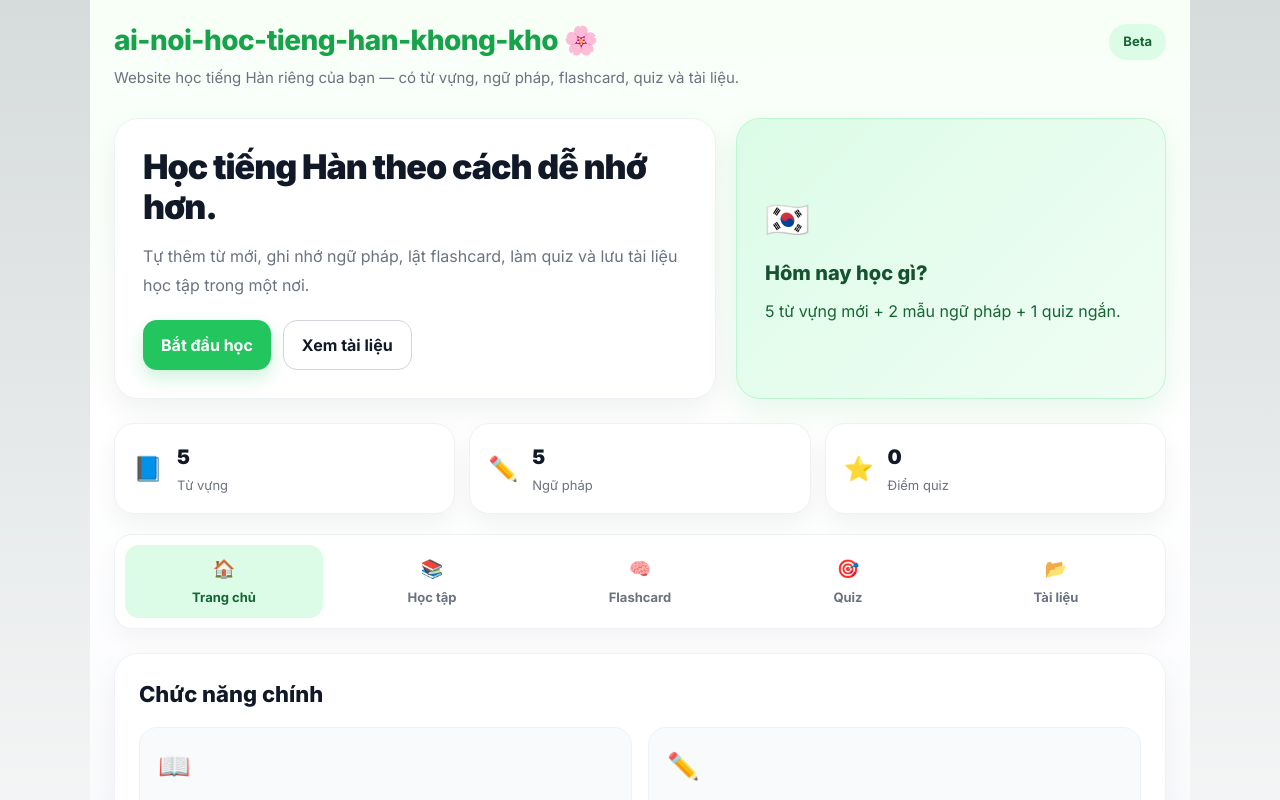
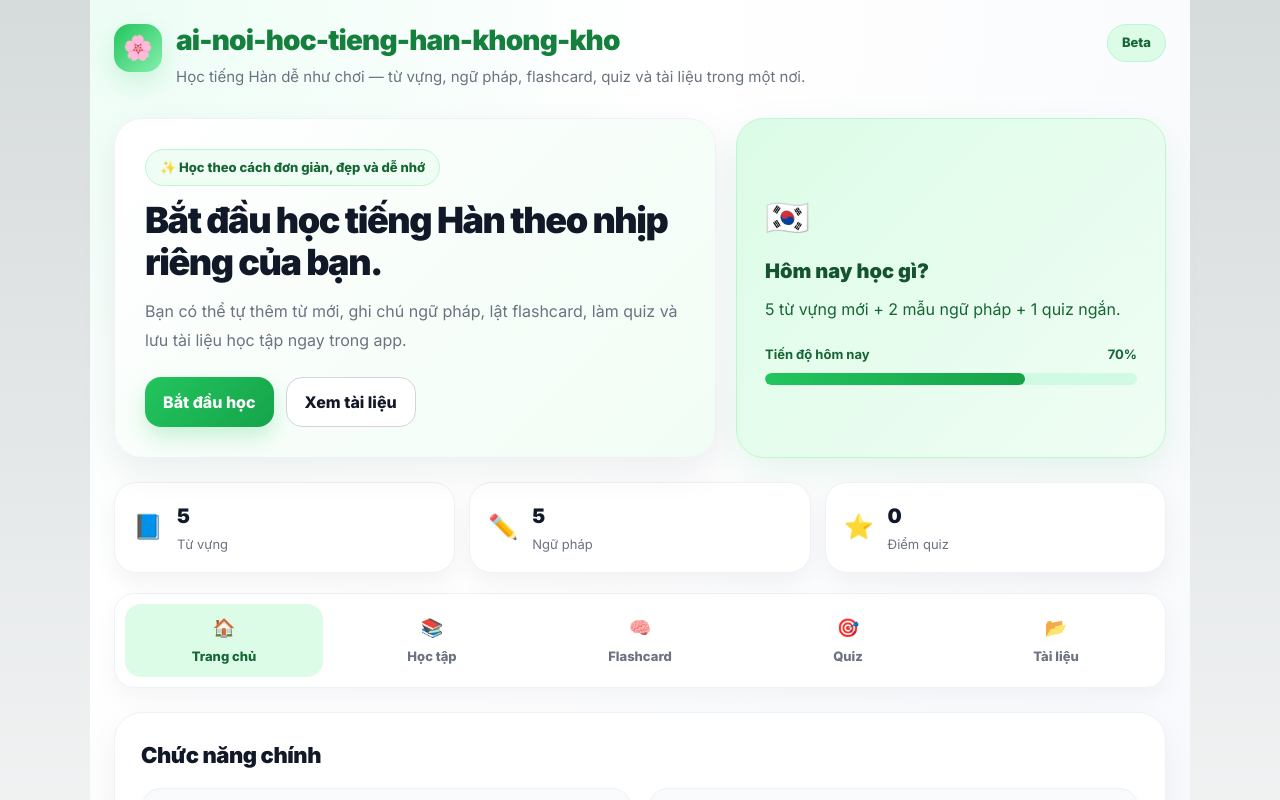
Before and after one commit to trucluong050423-source/stackblitz-starters-g6vepnn8, a Next.js app: page / in a window 1280 px wide. Shown: the top 800 px of the page. Built offline with nearby package versions, Linux system fonts and the light colour scheme.

Commit message:
Update page.tsx

```diff
--- a/app/page.tsx
+++ b/app/page.tsx
@@ -58,7 +58,6 @@ export default function Page() {
   const [quizFeedback, setQuizFeedback] = useState<string | null>(null);
   const [score, setScore] = useState(0);
 
-  // Load saved data
   useEffect(() => {
     const savedVocab = localStorage.getItem("ainoi_vocab");
     const savedGrammar = localStorage.getItem("ainoi_grammar");
@@ -67,7 +66,6 @@ export default function Page() {
     if (savedGrammar) setGrammar(JSON.parse(savedGrammar));
   }, []);
 
-  // Save data
   useEffect(() => {
     localStorage.setItem("ainoi_vocab", JSON.stringify(vocab));
   }, [vocab]);
@@ -170,22 +168,28 @@ export default function Page() {
 
   return (
     <div style={styles.page}>
+      {/* TOP HERO */}
       <header style={styles.header}>
-        <div>
-          <h1 style={styles.brand}>ai-noi-hoc-tieng-han-khong-kho 🌸</h1>
-          <p style={styles.subtitle}>
-            Website học tiếng Hàn riêng của bạn — có từ vựng, ngữ pháp, flashcard, quiz và tài liệu.
-          </p>
+        <div style={styles.brandBlock}>
+          <div style={styles.brandIcon}>🌸</div>
+          <div>
+            <h1 style={styles.brand}>ai-noi-hoc-tieng-han-khong-kho</h1>
+            <p style={styles.subtitle}>
+              Học tiếng Hàn dễ như chơi — từ vựng, ngữ pháp, flashcard, quiz và tài liệu trong một nơi.
+            </p>
+          </div>
         </div>
 
         <div style={styles.badge}>Beta</div>
       </header>
 
+      {/* HERO */}
       <section style={styles.hero}>
         <div style={styles.heroLeft}>
-          <h2 style={styles.heroTitle}>Học tiếng Hàn theo cách dễ nhớ hơn.</h2>
+          <div style={styles.heroTag}>✨ Học theo cách đơn giản, đẹp và dễ nhớ</div>
+          <h2 style={styles.heroTitle}>Bắt đầu học tiếng Hàn theo nhịp riêng của bạn.</h2>
           <p style={styles.heroText}>
-            Tự thêm từ mới, ghi nhớ ngữ pháp, lật flashcard, làm quiz và lưu tài liệu học tập trong một nơi.
+            Bạn có thể tự thêm từ mới, ghi chú ngữ pháp, lật flashcard, làm quiz và lưu tài liệu học tập ngay trong app.
           </p>
 
           <div style={styles.heroActions}>
@@ -205,10 +209,21 @@ export default function Page() {
             <p style={styles.heroCardText}>
               5 từ vựng mới + 2 mẫu ngữ pháp + 1 quiz ngắn.
             </p>
+
+            <div style={styles.progressWrap}>
+              <div style={styles.progressLabel}>
+                <span>Tiến độ hôm nay</span>
+                <span>70%</span>
+              </div>
+              <div style={styles.progressBar}>
+                <div style={styles.progressFill} />
+              </div>
+            </div>
           </div>
         </div>
       </section>
 
+      {/* STATS */}
       <section style={styles.statsGrid}>
         {stats.map((item) => (
           <div key={item.label} style={styles.statCard}>
@@ -221,6 +236,7 @@ export default function Page() {
         ))}
       </section>
 
+      {/* TOP NAV */}
       <nav style={styles.nav}>
         {tabs.map((item) => (
           <button
@@ -237,6 +253,7 @@ export default function Page() {
         ))}
       </nav>
 
+      {/* CONTENT */}
       <main style={styles.main}>
         {tab === "home" && (
           <section style={styles.section}>
@@ -481,6 +498,23 @@ export default function Page() {
           </section>
         )}
       </main>
+
+      {/* MOBILE BOTTOM NAV */}
+      <div style={styles.mobileBottomNav}>
+        {tabs.map((item) => (
+          <button
+            key={item.key}
+            onClick={() => setTab(item.key)}
+            style={{
+              ...styles.mobileNavButton,
+              ...(tab === item.key ? styles.mobileNavButtonActive : {}),
+            }}
+          >
+            <span style={styles.mobileNavIcon}>{item.icon}</span>
+            <span style={styles.mobileNavLabel}>{item.label}</span>
+          </button>
+        ))}
+      </div>
     </div>
   );
 }
@@ -488,9 +522,11 @@ export default function Page() {
 const styles: Record<string, CSSProperties> = {
   page: {
     minHeight: "100vh",
-    background: "linear-gradient(180deg, #f7fff7 0%, #ffffff 40%, #f5f7fb 100%)",
+    background:
+      "radial-gradient(circle at top left, #ecfdf5 0%, #ffffff 35%, #f5f7fb 100%)",
     color: "#1f2937",
     padding: "24px",
+    paddingBottom: "96px",
     fontFamily:
       'Inter, system-ui, -apple-system, BlinkMacSystemFont, "Segoe UI", sans-serif',
     maxWidth: "1100px",
@@ -505,13 +541,33 @@ const styles: Record<string, CSSProperties> = {
     marginBottom: "28px",
   },
 
+  brandBlock: {
+    display: "flex",
+    gap: "14px",
+    alignItems: "flex-start",
+  },
+
+  brandIcon: {
+    width: "48px",
+    height: "48px",
+    borderRadius: "16px",
+    background: "linear-gradient(135deg, #22c55e, #86efac)",
+    display: "flex",
+    alignItems: "center",
+    justifyContent: "center",
+    fontSize: "24px",
+    boxShadow: "0 10px 24px rgba(34, 197, 94, 0.18)",
+    flexShrink: 0,
+  },
+
   brand: {
     margin: 0,
     fontSize: "28px",
-    fontWeight: 800,
-    lineHeight: 1.2,
-    color: "#16a34a",
-    letterSpacing: "-0.02em",
+    fontWeight: 900,
+    lineHeight: 1.15,
+    color: "#15803d",
+    letterSpacing: "-0.03em",
+    textTransform: "lowercase",
   },
 
   subtitle: {
@@ -519,8 +575,8 @@ const styles: Record<string, CSSProperties> = {
     marginBottom: 0,
     color: "#6b7280",
     fontSize: "15px",
-    lineHeight: 1.6,
-    maxWidth: "720px",
+    lineHeight: 1.7,
+    maxWidth: "760px",
   },
 
   badge: {
@@ -529,8 +585,9 @@ const styles: Record<string, CSSProperties> = {
     borderRadius: "999px",
     padding: "8px 14px",
     fontSize: "13px",
-    fontWeight: 700,
+    fontWeight: 800,
     whiteSpace: "nowrap",
+    border: "1px solid #bbf7d0",
   },
 
   hero: {
@@ -542,11 +599,13 @@ const styles: Record<string, CSSProperties> = {
   },
 
   heroLeft: {
-    background: "#ffffff",
-    borderRadius: "24px",
-    padding: "28px",
-    boxShadow: "0 12px 30px rgba(15, 23, 42, 0.06)",
+    background:
+      "linear-gradient(135deg, rgba(255,255,255,0.96), rgba(240,253,244,0.96))",
+    borderRadius: "28px",
+    padding: "30px",
+    boxShadow: "0 14px 36px rgba(15, 23, 42, 0.07)",
     border: "1px solid #eef2f7",
+    backdropFilter: "blur(8px)",
   },
 
   heroRight: {
@@ -556,9 +615,9 @@ const styles: Record<string, CSSProperties> = {
   heroCard: {
     width: "100%",
     background: "linear-gradient(135deg, #dcfce7, #f0fdf4)",
-    borderRadius: "24px",
+    borderRadius: "28px",
     padding: "28px",
-    boxShadow: "0 12px 30px rgba(22, 163, 74, 0.10)",
+    boxShadow: "0 14px 36px rgba(22, 163, 74, 0.10)",
     border: "1px solid #bbf7d0",
     display: "flex",
     flexDirection: "column",
@@ -573,7 +632,7 @@ const styles: Record<string, CSSProperties> = {
   heroCardTitle: {
     margin: 0,
     fontSize: "20px",
-    fontWeight: 800,
+    fontWeight: 900,
     color: "#14532d",
   },
 
@@ -584,22 +643,35 @@ const styles: Record<string, CSSProperties> = {
     lineHeight: 1.7,
   },
 
+  heroTag: {
+    display: "inline-flex",
+    alignItems: "center",
+    background: "#f0fdf4",
+    border: "1px solid #bbf7d0",
+    color: "#166534",
+    borderRadius: "999px",
+    padding: "8px 14px",
+    fontSize: "13px",
+    fontWeight: 800,
+    marginBottom: "14px",
+  },
+
   heroTitle: {
     margin: 0,
-    fontSize: "34px",
-    lineHeight: 1.2,
+    fontSize: "36px",
+    lineHeight: 1.15,
     fontWeight: 900,
     color: "#111827",
-    letterSpacing: "-0.03em",
+    letterSpacing: "-0.04em",
   },
 
   heroText: {
     marginTop: "14px",
-    marginBottom: "20px",
+    marginBottom: "22px",
     fontSize: "16px",
     lineHeight: 1.8,
     color: "#6b7280",
-    maxWidth: "620px",
+    maxWidth: "640px",
   },
 
   heroActions: {
@@ -609,24 +681,52 @@ const styles: Record<string, CSSProperties> = {
   },
 
   primaryButton: {
-    background: "#22c55e",
+    background: "linear-gradient(135deg, #22c55e, #16a34a)",
     color: "white",
     border: "none",
-    borderRadius: "14px",
+    borderRadius: "16px",
     padding: "12px 18px",
-    fontWeight: 700,
+    fontWeight: 800,
     cursor: "pointer",
-    boxShadow: "0 8px 18px rgba(34, 197, 94, 0.22)",
+    boxShadow: "0 10px 22px rgba(34, 197, 94, 0.24)",
+    transition: "transform 0.2s ease, box-shadow 0.2s ease",
   },
 
   secondaryButton: {
     background: "white",
     color: "#111827",
     border: "1px solid #d1d5db",
-    borderRadius: "14px",
+    borderRadius: "16px",
     padding: "12px 18px",
+    fontWeight: 800,
+    cursor: "pointer",
+  },
+
+  progressWrap: {
+    marginTop: "22px",
+  },
+
+  progressLabel: {
+    display: "flex",
+    justifyContent: "space-between",
+    fontSize: "13px",
+    color: "#166534",
+    marginBottom: "8px",
     fontWeight: 700,
-    cursor: "pointer",
+  },
+
+  progressBar: {
+    height: "12px",
+    borderRadius: "999px",
+    background: "#d1fae5",
+    overflow: "hidden",
+  },
+
+  progressFill: {
+    width: "70%",
+    height: "100%",
+    borderRadius: "999px",
+    background: "linear-gradient(90deg, #22c55e, #16a34a)",
   },
 
   statsGrid: {
@@ -638,7 +738,7 @@ const styles: Record<string, CSSProperties> = {
 
   statCard: {
     background: "#ffffff",
-    borderRadius: "20px",
+    borderRadius: "22px",
     padding: "18px",
     boxShadow: "0 10px 24px rgba(15, 23, 42, 0.05)",
     border: "1px solid #eef2f7",
@@ -670,7 +770,7 @@ const styles: Record<string, CSSProperties> = {
     marginBottom: "24px",
     background: "#ffffff",
     padding: "10px",
-    borderRadius: "18px",
+    borderRadius: "20px",
     border: "1px solid #eef2f7",
     boxShadow: "0 10px 24px rgba(15, 23, 42, 0.04)",
   },
@@ -683,9 +783,9 @@ const styles: Record<string, CSSProperties> = {
     border: "none",
     background: "transparent",
     color: "#6b7280",
-    fontWeight: 700,
+    fontWeight: 800,
     padding: "10px 8px",
-    borderRadius: "14px",
+    borderRadius: "16px",
     cursor: "pointer",
     fontSize: "13px",
   },
@@ -707,9 +807,9 @@ const styles: Record<string, CSSProperties> = {
 
   section: {
     background: "#ffffff",
-    borderRadius: "24px",
-    padding: "24px",
-    boxShadow: "0 12px 30px rgba(15, 23, 42, 0.05)",
+    borderRadius: "28px",
+    padding: "26px",
+    boxShadow: "0 14px 34px rgba(15, 23, 42, 0.05)",
     border: "1px solid #eef2f7",
   },
 
@@ -717,8 +817,9 @@ const styles: Record<string, CSSProperties> = {
     margin: 0,
     marginBottom: "16px",
     fontSize: "22px",
-    fontWeight: 800,
+    fontWeight: 900,
     color: "#111827",
+    letterSpacing: "-0.02em",
   },
 
   featureGrid: {
@@ -728,21 +829,22 @@ const styles: Record<string, CSSProperties> = {
   },
 
   featureCard: {
-    background: "#f9fafb",
-    borderRadius: "18px",
+    background: "linear-gradient(180deg, #f9fafb, #ffffff)",
+    borderRadius: "20px",
     padding: "18px",
     border: "1px solid #eef2f7",
+    boxShadow: "0 8px 18px rgba(15, 23, 42, 0.03)",
   },
 
   featureIcon: {
-    fontSize: "26px",
+    fontSize: "28px",
     marginBottom: "10px",
   },
 
   featureTitle: {
     margin: 0,
     fontSize: "18px",
-    fontWeight: 800,
+    fontWeight: 900,
     color: "#111827",
   },
 
@@ -767,7 +869,7 @@ const styles: Record<string, CSSProperties> = {
     color: "#374151",
     borderRadius: "14px",
     padding: "10px 16px",
-    fontWeight: 700,
+    fontWeight: 800,
     cursor: "pointer",
   },
 
@@ -785,14 +887,14 @@ const styles: Record<string, CSSProperties> = {
 
   formCard: {
     background: "#f9fafb",
-    borderRadius: "18px",
+    borderRadius: "20px",
     padding: "18px",
     border: "1px solid #eef2f7",
   },
 
   listCard: {
     background: "#f9fafb",
-    borderRadius: "18px",
+    borderRadius: "20px",
     padding: "18px",
     border: "1px solid #eef2f7",
   },
@@ -801,14 +903,14 @@ const styles: Record<string, CSSProperties> = {
     margin: 0,
     marginBottom: "12px",
     fontSize: "18px",
-    fontWeight: 800,
+    fontWeight: 900,
     color: "#111827",
   },
 
   input: {
     width: "100%",
     border: "1px solid #d1d5db",
-    borderRadius: "12px",
+    borderRadius: "14px",
     padding: "12px 14px",
     marginBottom: "10px",
     fontSize: "14px",
@@ -824,13 +926,14 @@ const styles: Record<string, CSSProperties> = {
   listItem: {
     background: "#ffffff",
     border: "1px solid #eef2f7",
-    borderRadius: "14px",
+    borderRadius: "16px",
     padding: "14px",
     marginBottom: "10px",
+    boxShadow: "0 6px 12px rgba(15, 23, 42, 0.03)",
   },
 
   listWord: {
-    fontWeight: 800,
+    fontWeight: 900,
     fontSize: "16px",
     color: "#111827",
   },
@@ -844,11 +947,11 @@ const styles: Record<string, CSSProperties> = {
   flashCard: {
     background: "linear-gradient(135deg, #ecfdf5, #ffffff)",
     border: "1px solid #bbf7d0",
-    borderRadius: "24px",
-    padding: "32px",
+    borderRadius: "28px",
+    padding: "34px",
     textAlign: "center",
     cursor: "pointer",
-    boxShadow: "0 12px 30px rgba(22, 163, 74, 0.10)",
+    boxShadow: "0 14px 34px rgba(22, 163, 74, 0.10)",
   },
 
   flashHint: {
@@ -858,10 +961,10 @@ const styles: Record<string, CSSProperties> = {
   },
 
   flashContent: {
-    fontSize: "34px",
+    fontSize: "36px",
     fontWeight: 900,
     color: "#111827",
-    minHeight: "56px",
+    minHeight: "60px",
     display: "flex",
     alignItems: "center",
     justifyContent: "center",
@@ -873,17 +976,18 @@ const styles: Record<string, CSSProperties> = {
 
   quizCard: {
     background: "#f9fafb",
-    borderRadius: "18px",
+    borderRadius: "20px",
     padding: "18px",
     border: "1px solid #eef2f7",
   },
 
   quizQuestion: {
-    fontSize: "26px",
+    fontSize: "28px",
     fontWeight: 900,
     color: "#111827",
     textAlign: "center",
     marginBottom: "18px",
+    letterSpacing: "-0.02em",
   },
 
   quizOptions: {
@@ -895,15 +999,16 @@ const styles: Record<string, CSSProperties> = {
     border: "1px solid #d1d5db",
     background: "#ffffff",
     padding: "14px",
-    borderRadius: "14px",
-    fontWeight: 700,
+    borderRadius: "16px",
+    fontWeight: 800,
     cursor: "pointer",
     textAlign: "left",
+    boxShadow: "0 4px 10px rgba(15, 23, 42, 0.03)",
   },
 
   quizFeedback: {
     marginTop: "14px",
-    fontWeight: 800,
+    fontWeight: 900,
     color: "#166534",
     textAlign: "center",
   },
@@ -929,18 +1034,39 @@ const styles: Record<string, CSSProperties> = {
   docItem: {
     background: "#ffffff",
     border: "1px solid #eef2f7",
-    borderRadius: "14px",
+    borderRadius: "16px",
     padding: "14px",
     marginBottom: "10px",
     display: "flex",
     justifyContent: "space-between",
     alignItems: "center",
     gap: "12px",
+    boxShadow: "0 6px 12px rgba(15, 23, 42, 0.03)",
   },
 
   docLink: {
     color: "#16a34a",
-    fontWeight: 700,
+    fontWeight: 800,
     textDecoration: "none",
   },
+
+  mobileBottomNav: {
+    display: "none",
+  },
+
+  mobileNavButton: {
+    display: "none",
+  },
+
+  mobileNavButtonActive: {
+    display: "none",
+  },
+
+  mobileNavIcon: {
+    display: "none",
+  },
+
+  mobileNavLabel: {
+    display: "none",
+  },
 };
```
